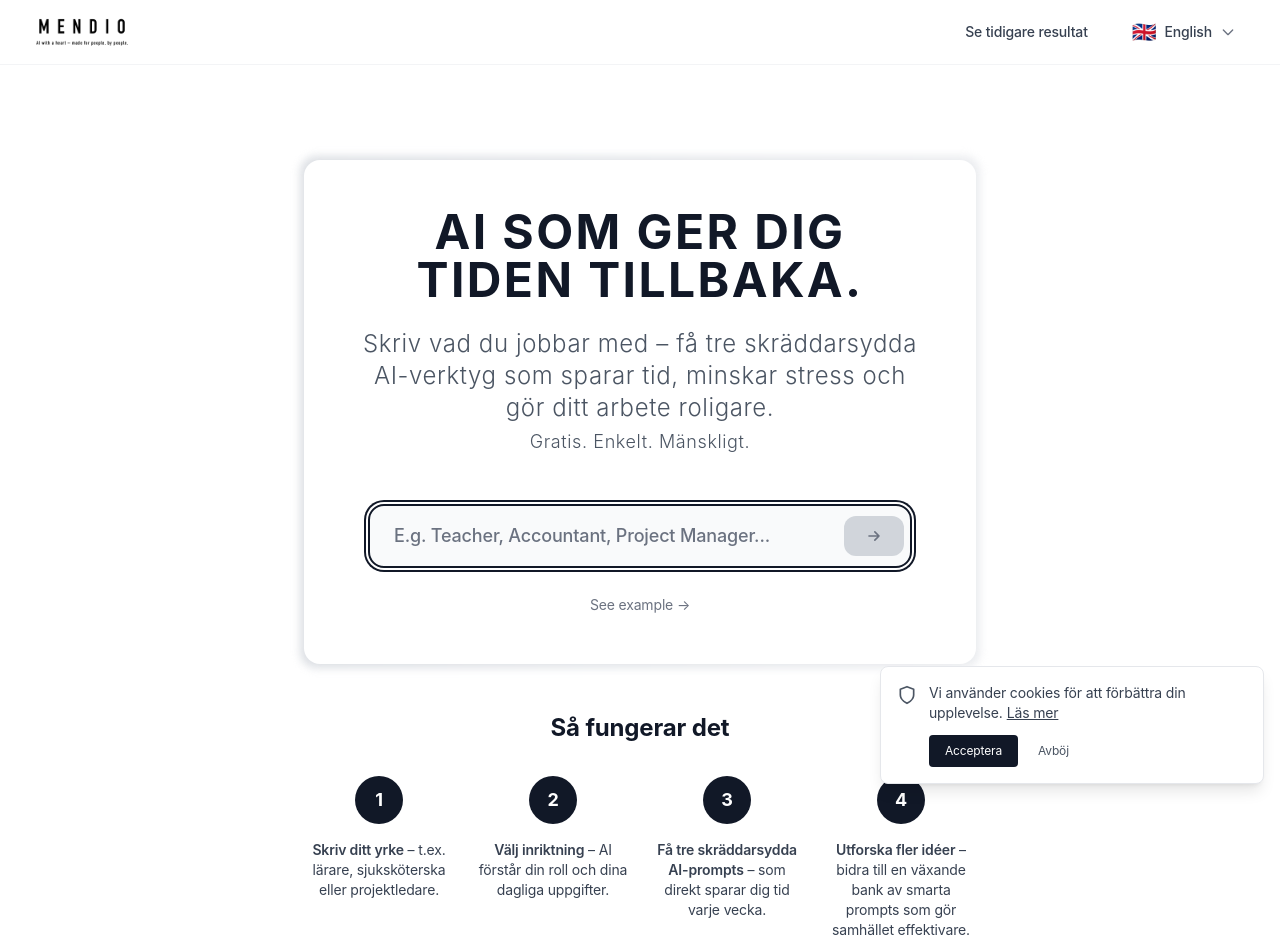
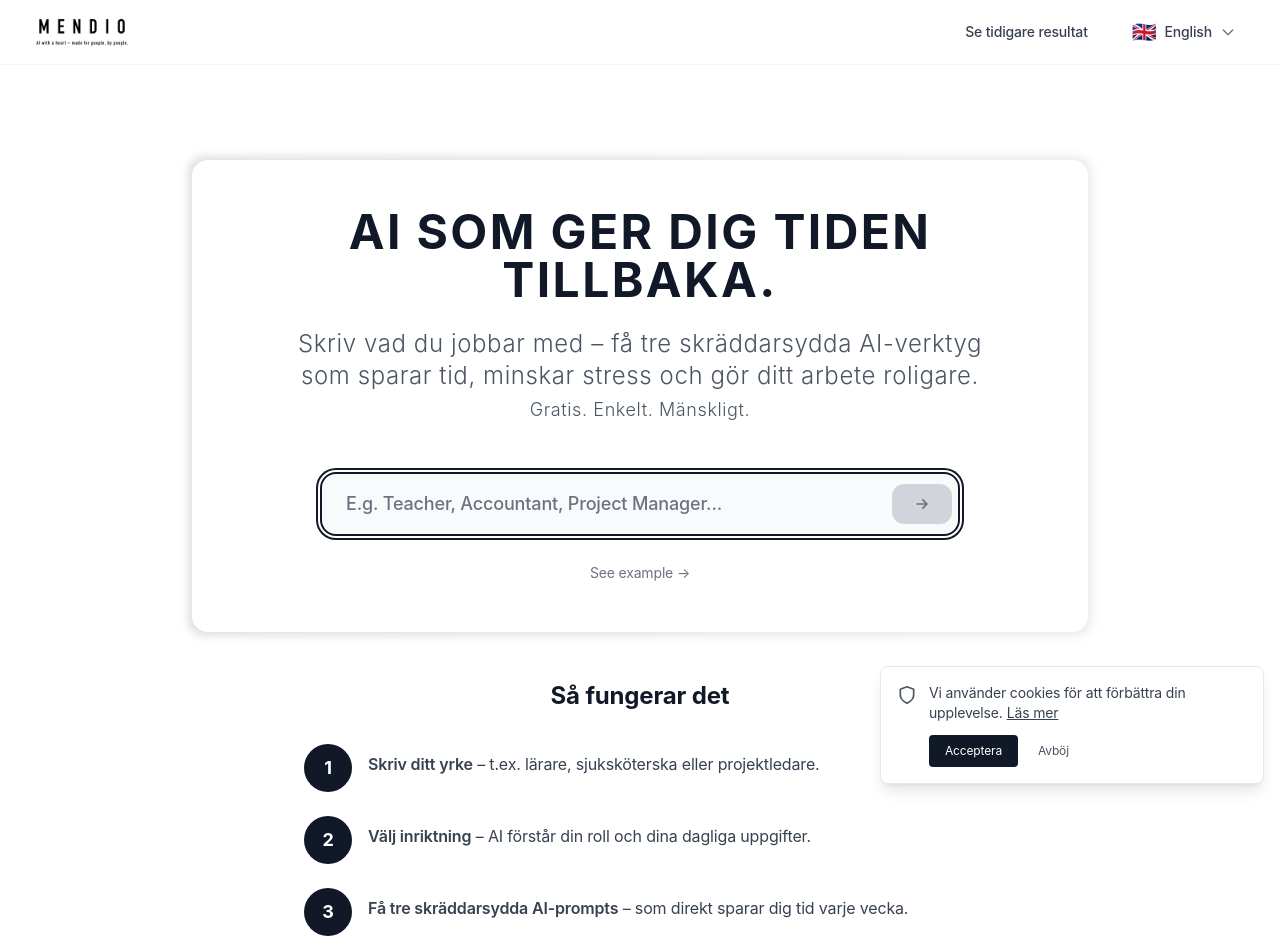
Before and after one commit to chgenberg/optero, a Next.js app: page / in a window 1280 px wide. Shown: the top 952 px of the page. Built offline with nearby package versions, Linux system fonts and the light colour scheme.

Commit message:
feat: Improve hero layout and vertical 'Så fungerar det' section
- Widen hero box from max-w-2xl to max-w-4xl for better text flow
- Change 'Så fungerar det' from horizontal grid to vertical steps
- Better readability on all screen sizes

```diff
--- a/app/page.tsx
+++ b/app/page.tsx
@@ -156,7 +156,7 @@ export default function Home() {
         )}
 
       {step === "profession" && (
-        <div className="space-y-12 max-w-2xl mx-auto w-full">
+        <div className="space-y-12 max-w-4xl mx-auto w-full">
           {/* Hero section with interactive border */}
           <div className="relative group">
             {/* Animated border container */}
@@ -168,7 +168,7 @@ export default function Home() {
                 <h1 className="text-3xl sm:text-4xl md:text-5xl font-bold text-gray-900 mb-4 sm:mb-6 tracking-wider uppercase">
                   AI som ger dig tiden tillbaka.
                 </h1>
-                <p className="text-lg sm:text-xl md:text-2xl text-gray-600 font-light px-4 sm:px-0 tracking-wide">
+                <p className="text-lg sm:text-xl md:text-2xl text-gray-600 font-light px-4 sm:px-8 tracking-wide max-w-3xl mx-auto">
                   Skriv vad du jobbar med – få tre skräddarsydda AI-verktyg som sparar tid, minskar stress och gör ditt arbete roligare.<br/>
                   <span className="text-base sm:text-lg">Gratis. Enkelt. Mänskligt.</span>
                 </p>
@@ -191,45 +191,45 @@ export default function Home() {
           </div>
 
           {/* Så fungerar det - sektion */}
-          <div className="mt-16 animate-fade-in-up" style={{ animationDelay: '0.3s' }}>
+          <div className="mt-16 animate-fade-in-up max-w-2xl mx-auto" style={{ animationDelay: '0.3s' }}>
             <h2 className="text-2xl font-bold text-gray-900 text-center mb-8">Så fungerar det</h2>
-            <div className="grid gap-6 md:grid-cols-4">
+            <div className="space-y-6">
               {/* Steg 1 */}
-              <div className="text-center">
-                <div className="w-12 h-12 bg-gray-900 text-white rounded-full flex items-center justify-center font-bold text-lg mx-auto mb-4">
+              <div className="flex items-start gap-4">
+                <div className="w-12 h-12 bg-gray-900 text-white rounded-full flex items-center justify-center font-bold text-lg flex-shrink-0">
                   1
                 </div>
-                <p className="text-sm text-gray-700">
+                <p className="text-base text-gray-700 pt-2">
                   <span className="font-semibold">Skriv ditt yrke</span> – t.ex. lärare, sjuksköterska eller projektledare.
                 </p>
               </div>
 
               {/* Steg 2 */}
-              <div className="text-center">
-                <div className="w-12 h-12 bg-gray-900 text-white rounded-full flex items-center justify-center font-bold text-lg mx-auto mb-4">
+              <div className="flex items-start gap-4">
+                <div className="w-12 h-12 bg-gray-900 text-white rounded-full flex items-center justify-center font-bold text-lg flex-shrink-0">
                   2
                 </div>
-                <p className="text-sm text-gray-700">
+                <p className="text-base text-gray-700 pt-2">
                   <span className="font-semibold">Välj inriktning</span> – AI förstår din roll och dina dagliga uppgifter.
                 </p>
               </div>
 
               {/* Steg 3 */}
-              <div className="text-center">
-                <div className="w-12 h-12 bg-gray-900 text-white rounded-full flex items-center justify-center font-bold text-lg mx-auto mb-4">
+              <div className="flex items-start gap-4">
+                <div className="w-12 h-12 bg-gray-900 text-white rounded-full flex items-center justify-center font-bold text-lg flex-shrink-0">
                   3
                 </div>
-                <p className="text-sm text-gray-700">
+                <p className="text-base text-gray-700 pt-2">
                   <span className="font-semibold">Få tre skräddarsydda AI-prompts</span> – som direkt sparar dig tid varje vecka.
                 </p>
               </div>
 
               {/* Steg 4 */}
-              <div className="text-center">
-                <div className="w-12 h-12 bg-gray-900 text-white rounded-full flex items-center justify-center font-bold text-lg mx-auto mb-4">
+              <div className="flex items-start gap-4">
+                <div className="w-12 h-12 bg-gray-900 text-white rounded-full flex items-center justify-center font-bold text-lg flex-shrink-0">
                   4
                 </div>
-                <p className="text-sm text-gray-700">
+                <p className="text-base text-gray-700 pt-2">
                   <span className="font-semibold">Utforska fler idéer</span> – bidra till en växande bank av smarta prompts som gör samhället effektivare.
                 </p>
               </div>
```
